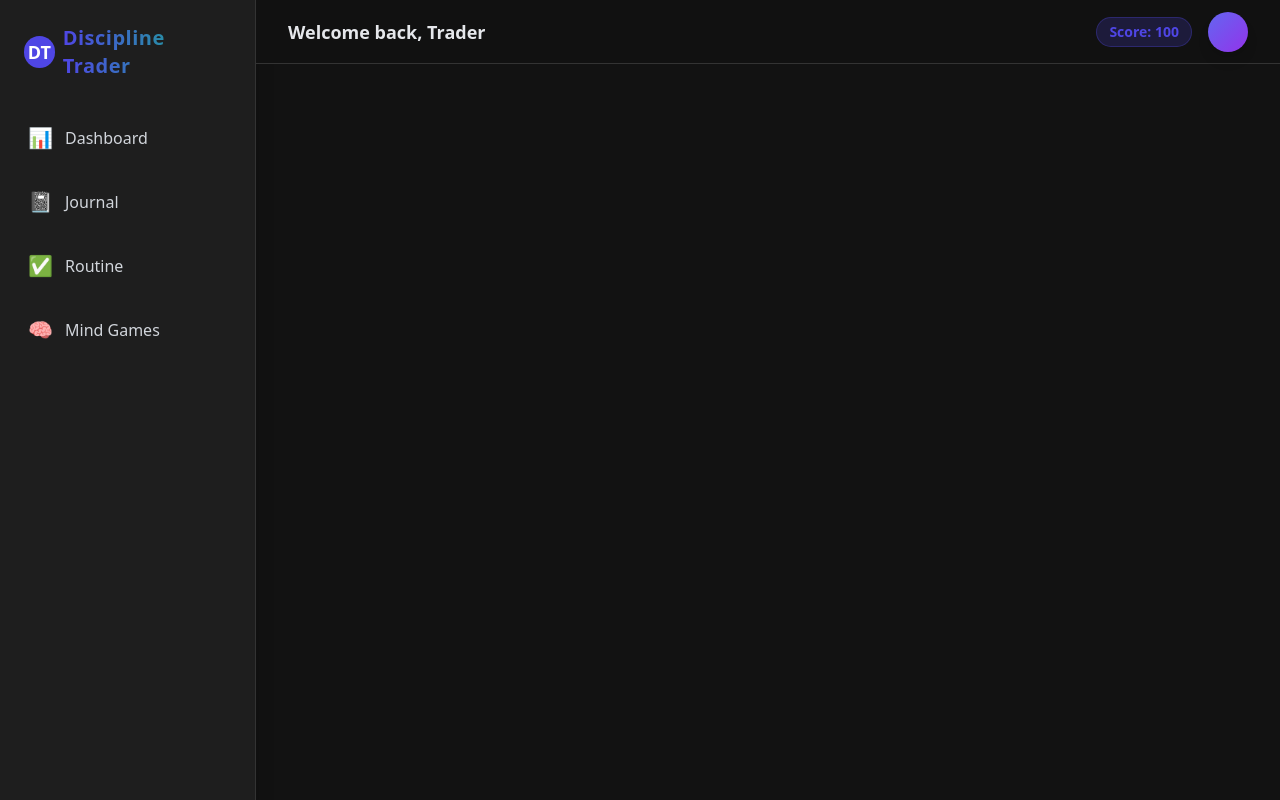
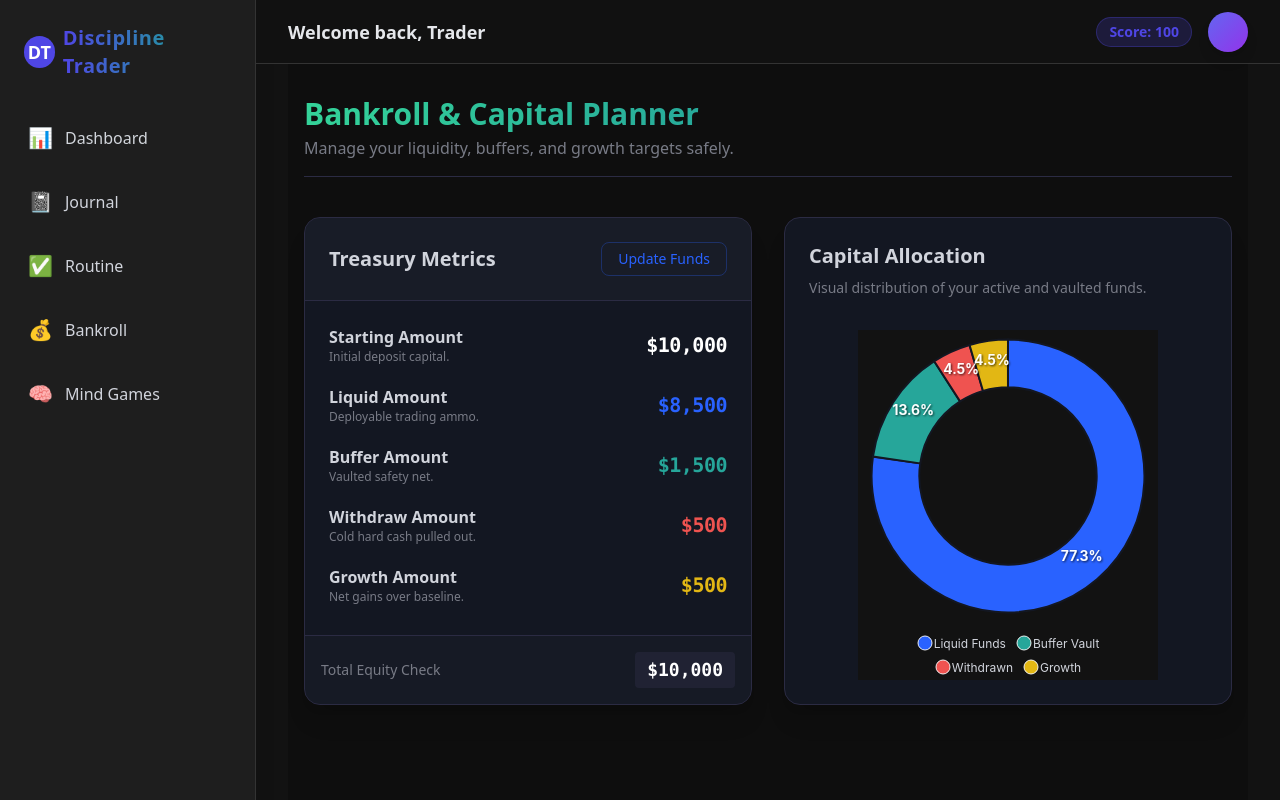
Before and after one commit to amrutaadhav/TheDisciplineTrader, a React app in the folder frontend/: page /capital in a window 1280 px wide. Built offline with nearby package versions, Linux system fonts and the light colour scheme; the HTML template or start-up script is replaced by a standard one.

Commit message:
Capital Management Module: Added robust Bankroll visualizer and treasury metrics tracking system.

```diff
--- a/frontend/src/App.jsx
+++ b/frontend/src/App.jsx
@@ -2,6 +2,7 @@ import { BrowserRouter as Router, Routes, Route, Link } from 'react-router-dom';
 import Dashboard from './pages/Dashboard';
 import Journal from './pages/Journal';
 import Routine from './pages/Routine';
+import Capital from './pages/Capital';
 import MindGames from './pages/MindGames';
 
 function App() {
@@ -16,9 +17,10 @@ function App() {
           </div>
           <nav className="flex flex-col gap-3 font-medium">
             <Link to="/" className="p-3 rounded-xl hover:bg-[#333] hover:text-white transition-all text-gray-300 flex items-center gap-3"><span className="text-xl">📊</span>Dashboard</Link>
-            <Link to="/journal" className="p-3 rounded-xl hover:bg-[#333] hover:text-white transition-all text-gray-300 flex items-center gap-3"><span className="text-xl">📓</span>Journal</Link>
-            <Link to="/routine" className="p-3 rounded-xl hover:bg-[#333] hover:text-white transition-all text-gray-300 flex items-center gap-3"><span className="text-xl">✅</span>Routine</Link>
-            <Link to="/mindgames" className="p-3 rounded-xl hover:bg-[#333] hover:text-white transition-all text-gray-300 flex items-center gap-3"><span className="text-xl">🧠</span>Mind Games</Link>
+            <Link to="/journal" className="p-3 rounded-xl hover:bg-[#1E222D] hover:text-white transition-all text-[#D1D4DC] flex items-center gap-3"><span className="text-xl">📓</span>Journal</Link>
+            <Link to="/routine" className="p-3 rounded-xl hover:bg-[#1E222D] hover:text-white transition-all text-[#D1D4DC] flex items-center gap-3"><span className="text-xl">✅</span>Routine</Link>
+            <Link to="/capital" className="p-3 rounded-xl hover:bg-[#1E222D] hover:text-white transition-all text-[#D1D4DC] flex items-center gap-3"><span className="text-xl">💰</span>Bankroll</Link>
+            <Link to="/mindgames" className="p-3 rounded-xl hover:bg-[#1E222D] hover:text-white transition-all text-[#D1D4DC] flex items-center gap-3"><span className="text-xl">🧠</span>Mind Games</Link>
           </nav>
         </aside>
 
@@ -36,6 +38,7 @@ function App() {
               <Route path="/" element={<Dashboard />} />
               <Route path="/journal" element={<Journal />} />
               <Route path="/routine" element={<Routine />} />
+              <Route path="/capital" element={<Capital />} />
               <Route path="/mindgames" element={<MindGames />} />
             </Routes>
           </div>
--- /dev/null
+++ b/frontend/src/pages/Capital.jsx
@@ -0,0 +1,143 @@
+import React, { useState, useEffect } from 'react';
+import Chart from 'react-apexcharts';
+
+export default function Capital() {
+  const [capital, setCapital] = useState(() => {
+    const saved = localStorage.getItem('disciplineTrader_capital');
+    if (saved) return JSON.parse(saved);
+    return {
+      startingAmount: 10000,
+      liquidAmount: 8500,
+      bufferAmount: 1500,
+      withdrawAmount: 500,
+      growthAmount: 500
+    };
+  });
+
+  const [formData, setFormData] = useState(capital);
+  const [isEditing, setIsEditing] = useState(false);
+
+  useEffect(() => {
+    localStorage.setItem('disciplineTrader_capital', JSON.stringify(capital));
+  }, [capital]);
+
+  const handleChange = (e) => {
+    setFormData({ ...formData, [e.target.name]: Number(e.target.value) || 0 });
+  };
+
+  const saveChanges = () => {
+    setCapital(formData);
+    setIsEditing(false);
+  };
+
+  const chartOptions = {
+    chart: {
+      background: '#121212',
+      fontFamily: 'Inter, sans-serif'
+    },
+    theme: { mode: 'dark' },
+    labels: ['Liquid Funds', 'Buffer Vault', 'Withdrawn', 'Growth'],
+    colors: ['#2962FF', '#26A69A', '#EF5350', '#E2B714'],
+    stroke: { colors: ['#131722'], width: 2 },
+    dataLabels: { enabled: true, style: { fontSize: '14px' } },
+    legend: { position: 'bottom', labels: { colors: '#D1D4DC' } },
+    tooltip: { theme: 'dark', y: { formatter: (val) => '$' + val.toLocaleString() } }
+  };
+
+  const series = [
+    capital.liquidAmount,
+    capital.bufferAmount,
+    capital.withdrawAmount,
+    capital.growthAmount > 0 ? capital.growthAmount : 0
+  ];
+
+  return (
+    <div className="flex flex-col gap-6 animate-fade-in max-w-7xl mx-auto pb-10 bg-[#0E0E0E] min-h-screen px-4 -m-8 pt-8">
+      <div className="flex justify-between items-end border-b border-[#2B2B43] pb-4">
+        <div>
+          <h2 className="text-3xl font-extrabold bg-clip-text text-transparent bg-gradient-to-r from-emerald-400 to-[#26A69A]">Bankroll & Capital Planner</h2>
+          <p className="text-[#787B86] mt-1">Manage your liquidity, buffers, and growth targets safely.</p>
+        </div>
+      </div>
+
+      <div className="grid grid-cols-1 lg:grid-cols-2 gap-8 mt-4">
+
+        {/* Treasury Metrics Table */}
+        <div className="bg-[#131722] border border-[#2B2B43] rounded-2xl shadow-xl overflow-hidden flex flex-col">
+          <div className="border-b border-[#2B2B43] p-6 flex justify-between items-center bg-[#1E222D]/50">
+            <h3 className="text-xl font-bold text-[#D1D4DC]">Treasury Metrics</h3>
+            {!isEditing ? (
+              <button onClick={() => setIsEditing(true)} className="text-[#2962FF] hover:text-white px-4 py-1.5 rounded-lg border border-[#2962FF]/30 transition-all font-medium text-sm">Update Funds</button>
+            ) : (
+              <div className="flex gap-2">
+                <button onClick={() => { setFormData(capital); setIsEditing(false); }} className="text-[#EF5350] hover:text-white px-3 py-1.5 rounded-lg border border-[#EF5350]/30 transition-all text-sm font-medium">Cancel</button>
+                <button onClick={saveChanges} className="bg-[#2962FF] text-white px-4 py-1.5 rounded-lg shadow-md transition-all text-sm font-medium">Save Ledger</button>
+              </div>
+            )}
+          </div>
+
+          <div className="p-6 flex-1 flex flex-col gap-5">
+            {[
+              { label: 'Starting Amount', key: 'startingAmount', desc: 'Initial deposit capital.', color: 'text-white' },
+              { label: 'Liquid Amount', key: 'liquidAmount', desc: 'Deployable trading ammo.', color: 'text-[#2962FF]' },
+              { label: 'Buffer Amount', key: 'bufferAmount', desc: 'Vaulted safety net.', color: 'text-[#26A69A]' },
+              { label: 'Withdraw Amount', key: 'withdrawAmount', desc: 'Cold hard cash pulled out.', color: 'text-[#EF5350]' },
+              { label: 'Growth Amount', key: 'growthAmount', desc: 'Net gains over baseline.', color: 'text-[#E2B714]' },
+            ].map((field) => (
+              <div key={field.key} className="flex items-center justify-between group">
+                <div>
+                  <h4 className="font-semibold text-[#D1D4DC]">{field.label}</h4>
+                  <p className="text-xs text-[#787B86]">{field.desc}</p>
+                </div>
+                {isEditing ? (
+                  <div className="relative">
+                    <span className="absolute left-3 top-1/2 -translate-y-1/2 text-[#787B86]">$</span>
+                    <input
+                      type="number"
+                      name={field.key}
+                      value={formData[field.key]}
+                      onChange={handleChange}
+                      className="bg-[#1E222D] p-2 pl-7 rounded-lg border border-[#2B2B43] focus:border-[#2962FF] text-white focus:outline-none transition-colors w-32 text-right font-mono"
+                    />
+                  </div>
+                ) : (
+                  <span className={`text-xl font-bold font-mono tracking-tight ${field.color}`}>
+                    ${capital[field.key].toLocaleString()}
+                  </span>
+                )}
+              </div>
+            ))}
+          </div>
+
+          <div className="bg-[#1E222D]/30 p-4 border-t border-[#2B2B43] flex items-center justify-between">
+            <span className="text-sm font-medium text-[#787B86]">Total Equity Check</span>
+            <span className="font-mono text-lg text-white font-black bg-[#2B2B43]/50 px-3 py-1 rounded">
+              ${(capital.liquidAmount + capital.bufferAmount).toLocaleString()}
+            </span>
+          </div>
+        </div>
+
+        {/* Capital Allocation Graph */}
+        <div className="bg-[#131722] border border-[#2B2B43] rounded-2xl shadow-xl flex flex-col p-6">
+          <h3 className="text-xl font-bold text-[#D1D4DC] mb-2">Capital Allocation</h3>
+          <p className="text-[#787B86] text-sm mb-8">Visual distribution of your active and vaulted funds.</p>
+
+          <div className="flex-1 flex items-center justify-center min-h-[300px]">
+             {series.every(val => val === 0) ? (
+               <p className="text-[#787B86] italic">No capital allocated to visualize.</p>
+             ) : (
+               <Chart
+                 options={chartOptions}
+                 series={series}
+                 type="donut"
+                 width="100%"
+                 height="350"
+               />
+             )}
+          </div>
+        </div>
+
+      </div>
+    </div>
+  );
+}
```
